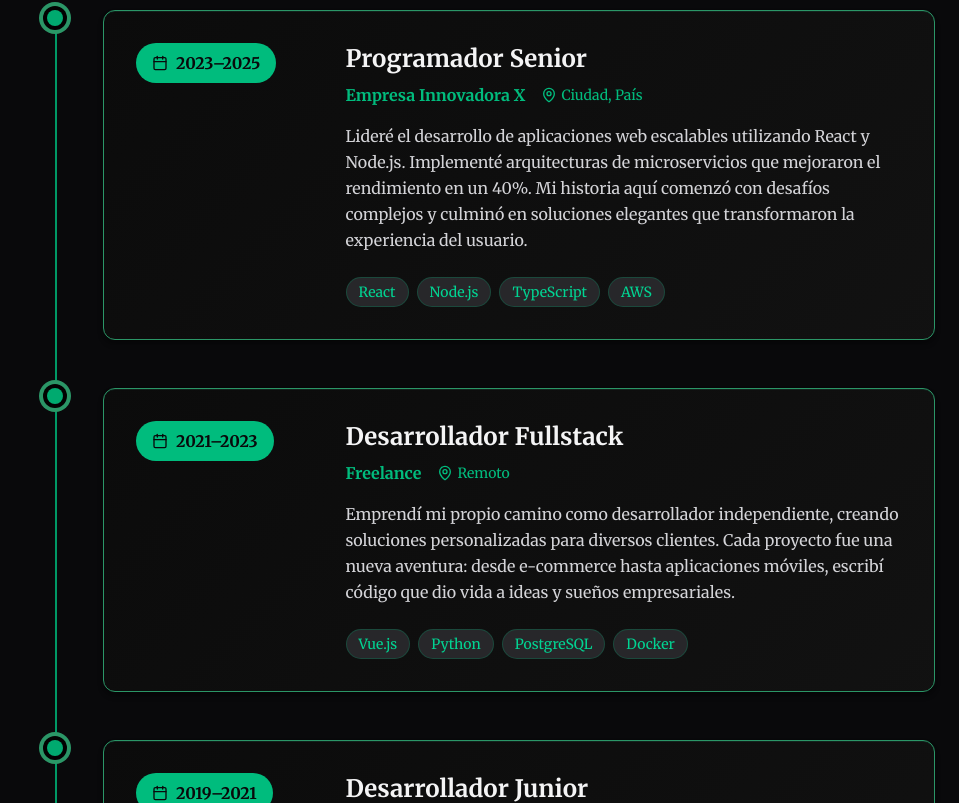
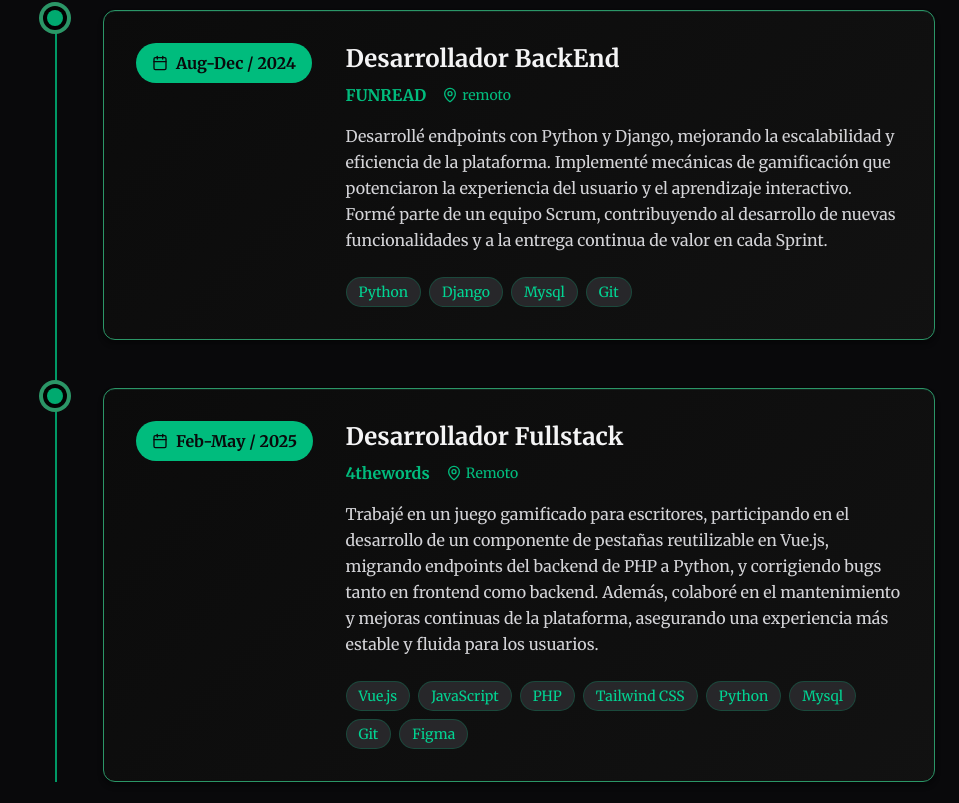
Before and after one commit to Gerardoprogramer/Portfolio-Book, a React (Vite) app: page / in a window 1280 px wide. Shown: the part 1837-2640 px from the top of the page, without its empty margins (321-1280 px from the left). Built offline with nearby package versions, Linux system fonts and the light colour scheme.

Commit message:
Update experiences data with new roles and descriptions

```diff
--- a/src/books/data/experiences/Experiences.data.ts
+++ b/src/books/data/experiences/Experiences.data.ts
@@ -10,30 +10,21 @@ export interface experience {
 
 export const experiences: experience[] = [
     {
-        period: "2023–2025",
-        title: "Programador Senior",
-        company: "Empresa Innovadora X",
-        location: "Ciudad, País",
+        period: "Aug-Dec / 2024",
+        title: "Desarrollador BackEnd",
+        company: "FUNREAD",
+        location: "remoto",
         description:
-            "Lideré el desarrollo de aplicaciones web escalables utilizando React y Node.js. Implementé arquitecturas de microservicios que mejoraron el rendimiento en un 40%. Mi historia aquí comenzó con desafíos complejos y culminó en soluciones elegantes que transformaron la experiencia del usuario.",
-        technologies: ["React", "Node.js", "TypeScript", "AWS"],
+            "Desarrollé endpoints con Python y Django, mejorando la escalabilidad y eficiencia de la plataforma. Implementé mecánicas de gamificación que potenciaron la experiencia del usuario y el aprendizaje interactivo. Formé parte de un equipo Scrum, contribuyendo al desarrollo de nuevas funcionalidades y a la entrega continua de valor en cada Sprint.",
+        technologies: ["Python", "Django", "Mysql", "Git"],
     },
     {
-        period: "2021–2023",
+        period: "Feb-May / 2025",
         title: "Desarrollador Fullstack",
-        company: "Freelance",
+        company: "4thewords",
         location: "Remoto",
         description:
-            "Emprendí mi propio camino como desarrollador independiente, creando soluciones personalizadas para diversos clientes. Cada proyecto fue una nueva aventura: desde e-commerce hasta aplicaciones móviles, escribí código que dio vida a ideas y sueños empresariales.",
-        technologies: ["Vue.js", "Python", "PostgreSQL", "Docker"],
-    },
-    {
-        period: "2019–2021",
-        title: "Desarrollador Junior",
-        company: "StartUp Tecnológica",
-        location: "Ciudad, País",
-        description:
-            "Mis primeros pasos en el mundo profesional del desarrollo. Aquí aprendí que cada bug era una lección, cada feature una oportunidad de crecimiento. Contribuí al desarrollo de una plataforma SaaS que alcanzó más de 10,000 usuarios activos.",
-        technologies: ["JavaScript", "PHP", "MySQL", "Git"],
+            "Trabajé en un juego gamificado para escritores, participando en el desarrollo de un componente de pestañas reutilizable en Vue.js, migrando endpoints del backend de PHP a Python, y corrigiendo bugs tanto en frontend como backend. Además, colaboré en el mantenimiento y mejoras continuas de la plataforma, asegurando una experiencia más estable y fluida para los usuarios.",
+        technologies: ["Vue.js", "JavaScript", "PHP", "Tailwind CSS", "Python", "Mysql", "Git", "Figma"],
     },
 ]
```
